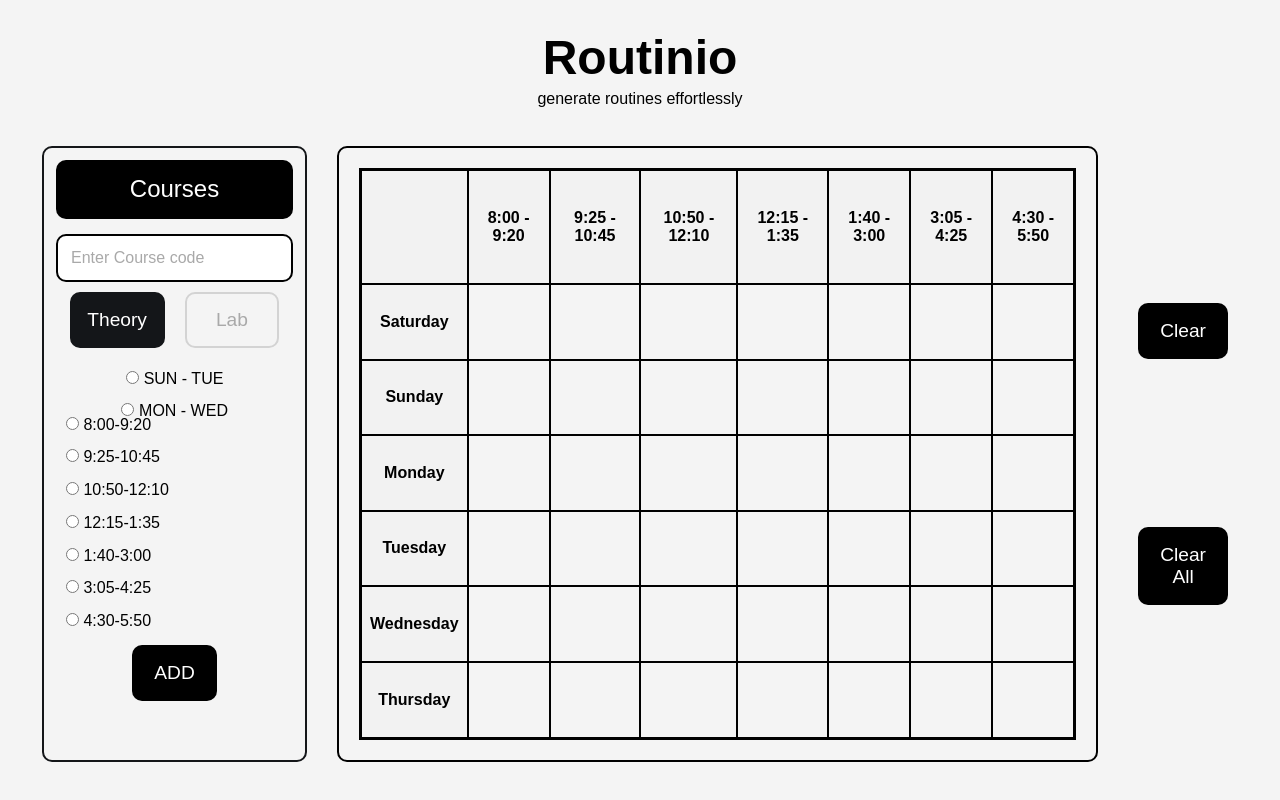
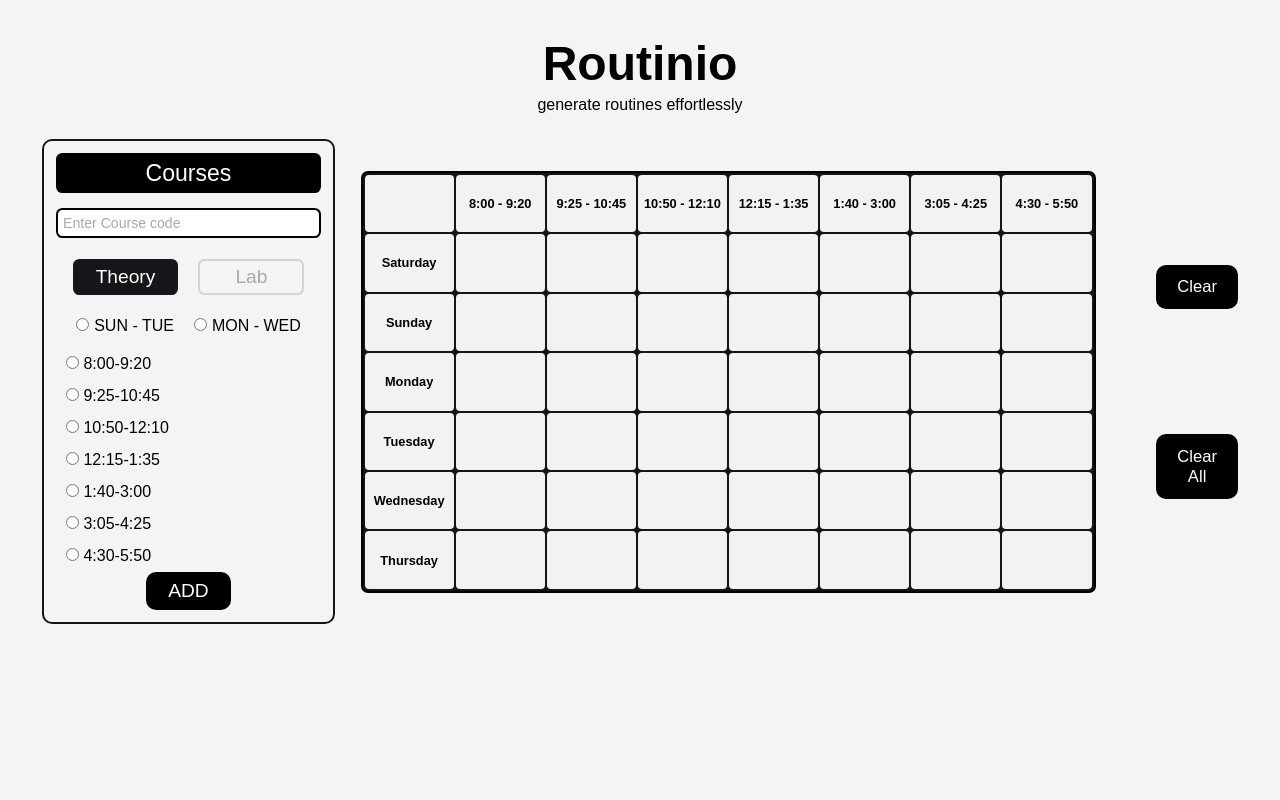
Before and after one commit to kausaraahmed/GenRoutine, a Flask app: page / in a window 1280 px wide. Run offline with Flask 3, Linux system fonts and the light colour scheme; lists and menus that the app fills with data are empty.

Commit message:
improved UI for screen ratio

```diff
--- a/app.py
+++ b/app.py
@@ -15,11 +15,13 @@ table = [
 checker_list = []  # list for inserted indexes
 
 
+# home page route
 @app.route("/")
 def home():
     return render_template("index.html")
 
 
+# routo to generate routine (main route)
 @app.route("/routine", methods=["POST", "GET"])
 def routine():
     if request.method == "POST":
@@ -28,6 +30,7 @@ def routine():
         course_day = request.form.get("course_day")
         course_time = request.form.get("course_time")
 
+        # call the python function with necessary params
         return Routine.generator(
             table=table,
             checker_list=checker_list,
@@ -40,6 +43,7 @@ def routine():
     return render_template("index.html")
 
 
+# remove curses from last to first
 @app.route("/clear", methods=["POST", "GET"])
 def clear():
     if request.method == "POST":
@@ -60,19 +64,25 @@ def clear():
     return render_template("index.html")
 
 
+# clear all the entry of the list
 @app.route("/clear-all", methods=["POST", "GET"])
 def clear_all():
     if request.method == "POST":
+        # set tables to default
         table[0] = [" ", " ", " ", " ", " ", " ", " "]
         table[1] = [" ", " ", " ", " ", " ", " ", " "]
         table[2] = [" ", " ", " ", " ", " ", " ", " "]
         table[3] = [" ", " ", " ", " ", " ", " ", " "]
         table[4] = [" ", " ", " ", " ", " ", " ", " "]
-        checker_list.clear()
-        return jsonify(table)
+
+        checker_list.clear()  # clear the whole list
+
+        return jsonify(table)  # return the empty table
 
     return render_template("index.html")
 
 
+# need this to run on local machines
 if __name__ == "__main__":
-    app.run(debug=True)
+    # app.run(debug=True)
+    app.run(host="0.0.0.0", port=5000)
--- a/routine.py
+++ b/routine.py
@@ -67,8 +67,8 @@ class Routine:
                 else:
                     conflict = True
 
+        # return jsonify(table)
         if conflict:
             return jsonify({"table": table, "conflict": True})
         else:
             return jsonify({"table": table, "conflict": False})
-        # return jsonify(table)
--- a/static/styles.css
+++ b/static/styles.css
@@ -5,8 +5,8 @@
 }
 
 body {
+    height: 95%;
     width: 95%;
-    height: 95%;
     margin: 0 auto;
     font-family: 'Ubuntu', sans-serif;
     padding: 10px;
@@ -14,8 +14,8 @@ body {
 }
 
 .title-area {
-    height: 12vh;
-    margin: 20px 0;
+    height: fit-content;
+    margin: 2vw 0;
     text-align: center;
 }
 
@@ -26,11 +26,16 @@ h1 {
 
 .content {
     display: flex;
+    align-items: stretch;
 }
 
 .course-input {
-    height: 77vh;
-    width: 25vw;
+    display: flex;
+    flex-basis: 25%;
+    height: fit-content;
+    min-height: 37vw;
+    flex-direction: column;
+    justify-content: space-evenly;
     background-color: transparent;
     padding: 12px;
     border: 2px solid #141619;
@@ -43,11 +48,12 @@ h1 {
     height: 10%;
     width: 100%;
     margin: 0 auto;
-    font-size: 1.5rem;
+    padding: 0.5vw 0;
+    font-size: 1.8vw;
     background-color: black;
     color: white;
     border: none;
-    border-radius: 10px;
+    border-radius: 0.5vw;
     text-align: center;
     justify-content: center;
     align-items: center;
@@ -55,8 +61,10 @@ h1 {
 
 .input-area {
     display: flex;
+    height: max-content;
     flex-direction: column;
     margin-top: 5px;
+    justify-content: space-evenly;
 }
 
 .input-area label {
@@ -64,11 +72,12 @@ h1 {
 }
 
 .course-code {
-    margin: 10px 0;
-    padding: 13px;
-    font-size: 1rem;
+    display: flex;
+    margin: 0.8vw 0;
+    padding: 0.4vw;
+    font-size: 1.1vw;
     border: 2px solid black;
-    border-radius: 10px;
+    border-radius: 0.5vw;
     align-items: center;
     justify-content: center;
     transition: 0.2s ease-in-out;
@@ -90,19 +99,21 @@ h1 {
 .course-type {
     display: flex;
     justify-content: center;
+    margin: 0.8vw 0;
 }
 
 .theory-btn {
     display: flex;
     justify-content: center;
     width: 40%;
+    height: fit-content;
     margin: 0 10px;
-    padding: 15px 20px;
+    padding: 0.4vw 20px;
     background-color: #141619;
     color: white;
-    font-size: 1.2rem;
+    font-size: 1.5vw;
     border: 2px solid #141619;
-    border-radius: 10px;
+    border-radius: 0.5vw;
     cursor: pointer;
     transition: 0.3s ease-in-out;
 }
@@ -116,13 +127,14 @@ h1 {
     display: flex;
     justify-content: center;
     width: 40%;
+    height: fit-content;
     margin: 0 10px;
-    padding: 15px 20px;
+    padding: 0.4vw 20px;
     background-color: transparent;
     color: darkgray;
-    font-size: 1.2rem;
+    font-size: 1.5vw;
     border: 2px solid lightgray;
-    border-radius: 10px;
+    border-radius: 0.5vw;
     cursor: pointer;
     transition: 0.3s ease-in-out;
 }
@@ -132,15 +144,20 @@ h1 {
     color: white;
 }
 
+.details-selection {
+    display: flex;
+    flex-direction: column;
+    justify-content: space-evenly;
+}
+
 .course-day {
-    height: 50px;
+    display: flex;
     justify-content: center;
-    margin: 5px;
+    margin: 0.4vw;
 }
 
 .theory-day {
     display: flex;
-    padding: 10px;
     justify-content: center;
     align-items: center;
     flex-wrap: wrap;
@@ -151,7 +168,6 @@ h1 {
     justify-content: center;
     align-items: center;
     flex-wrap: wrap;
-    line-height: 5px;
 }
 
 .theory-day input[type="radio"] {
@@ -163,10 +179,10 @@ h1 {
 }
 
 .course-time {
-    height: 230px;
+    display: flex;
     flex-direction: column;
     align-items: start;
-    margin-bottom: 7px;
+    margin-bottom: 0.4vw 0;
 }
 
 .theory-time {
@@ -174,7 +190,6 @@ h1 {
     flex-direction: column;
     align-items: flex-start;
     justify-content: space-evenly;
-    height: 100%;
 }
 
 .lab-time {
@@ -182,17 +197,16 @@ h1 {
     flex-direction: column;
     align-items: flex-start;
     justify-content: space-evenly;
-    height: 100%;
 }
 
 .add-btn {
     display: flex;
     justify-content: center;
     margin: 0 auto;
-    padding: 15px 20px;
+    padding: 0.5vw 20px;
     background-color: black;
     color: white;
-    font-size: 1.2rem;
+    font-size: 1.5vw;
     border: 2px solid transparent;
     border-radius: 10px;
     cursor: pointer;
@@ -206,49 +220,53 @@ h1 {
 }
 
 .routine-table {
-    width: 80%;
-    height: 77vh;
     display: flex;
-    align-items: center;
+    flex-basis: 65%;
+    flex-direction: column;
+    margin: 0 1vw;
+    padding: 1vw;
     justify-content: center;
-    margin: 0 30px auto;
-    padding: 20px;
-    font-size: 14px;
-    border: 2px solid black;
     border-radius: 10px;
 }
 
 table {
-    border: 3px solid black;
-    border-radius: 10px;
-    /* remote to round */
-    border-collapse: collapse;
+    flex-wrap: wrap;
+    height: 33vw;
     width: 100%;
-    height: 100%;
+    table-layout: fixed;
+    background: #141614;
+    border-radius: 7px;
+    border: 2px solid black;
 }
 
 th,
 td {
-    border: 2px solid black;
-    border-radius: 5px;
-    padding: 8px;
+    word-wrap: break-word;
+    white-space: normal;
+    padding: 0.2vw;
+    border-radius: 4px;
     text-align: center;
-    font-size: 16px;
+    font-size: 1vw;
+    background-color: #f2f2f2;
 }
 
-th {
-    background-color:
-        #f2f2f2;
+
+.tools {
+    display: flex;
+    flex-basis: 10%;
+    flex-direction: column;
+    justify-content: space-evenly;
+    align-items: end;
 }
 
 .clearing-btn {
     display: flex;
+    width: 70%;
     justify-content: center;
-    margin: 10px;
-    padding: 15px 20px;
+    padding: 0.8vw 20px;
     background-color: black;
     color: white;
-    font-size: 1.2rem;
+    font-size: 1.3vw;
     border: 2px solid transparent;
     border-radius: 10px;
     cursor: pointer;
@@ -260,10 +278,3 @@ th {
     color: black;
     border: 2px solid black;
 }
-
-.tools {
-    display: flex;
-    flex-direction: column;
-    justify-items: center;
-    justify-content: space-evenly;
-}
--- a/templates/index.html
+++ b/templates/index.html
@@ -3,10 +3,10 @@
 
 <head>
     <meta charset="UTF-8">
+    <title>Routine Generator</title>
     <meta http-equiv="X-UA-Compatible" content="IE=edge">
     <meta name="viewport" content="width=device-width, initial-scale=1.0">
     <link rel="stylesheet" href="{{ url_for('static', filename='styles.css') }}">
-    <title>Routine Generator</title>
 </head>
 
 <body>
@@ -92,7 +92,7 @@
                 <!-- course details selection end -->
 
             </div>
-            <!-- course details selection -->
+            <!-- input area end -->
 
             <button class="add-btn" id="add-btn">ADD</button> <!-- add button -->
 
@@ -102,7 +102,7 @@
 
         <!-- Routine table -->
         <div class="routine-table" id="routine-table">
-            <table id="myTable">
+            <table>
                 <tr>
                     <th></th>
                     <th>8:00 - 9:20</th>
```
Also changed, not shown: README.md.
